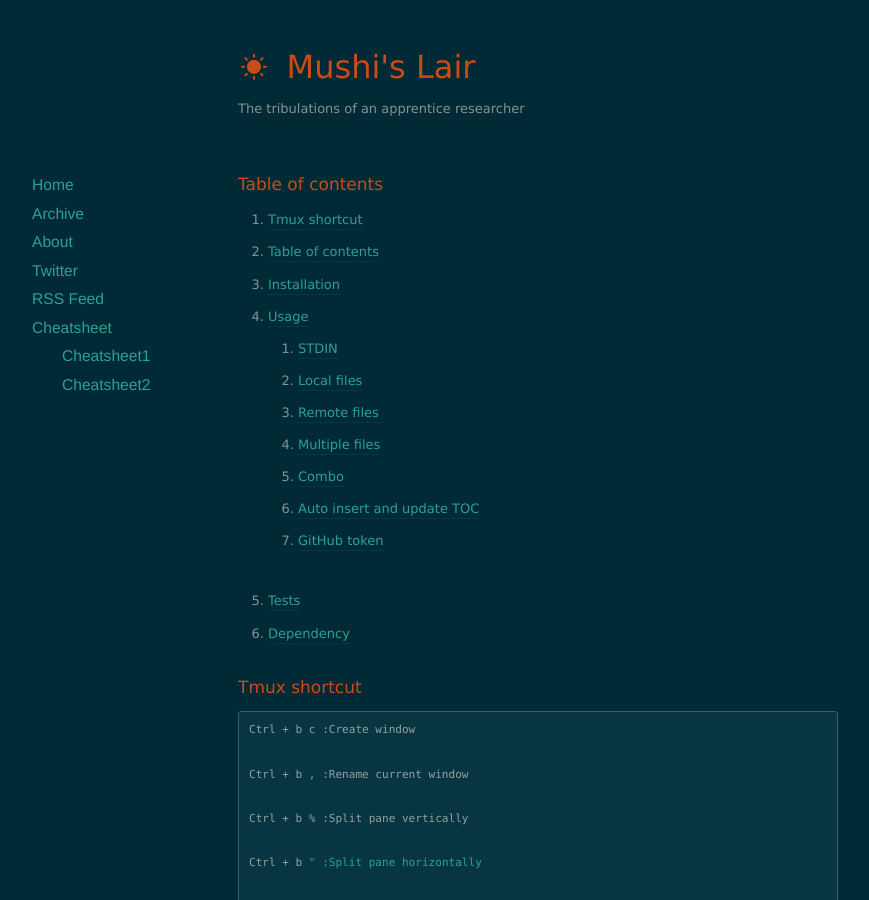
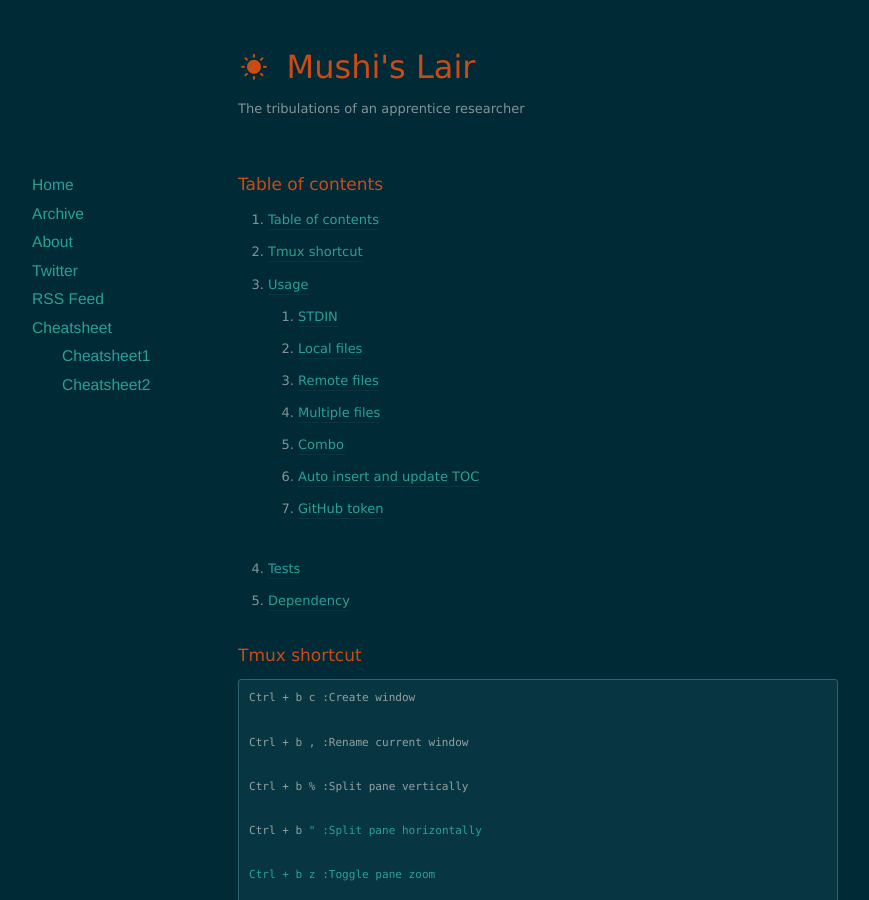
Before and after one commit to Mushi-mushi/mushi-mushi.github.io, a Jekyll site: the page built from cheat/index.markdown, in a window 1280 px wide and 900 px high. Shown: the whole window, without its empty margins (102-971 px from the left). Built offline with Jekyll 4.4.1, drawn with Linux system fonts in a browser that asks for light colours; nearby versions of some CDN libraries.

Commit message:
Update index.markdown

```diff
--- a/cheat/index.markdown
+++ b/cheat/index.markdown
@@ -8,9 +8,8 @@
 =================
 
 <!--ts-->
-   * [Tmux shortcut](#Tmux shortcut)
    * [Table of contents](#table-of-contents)
-   * [Installation](#installation)
+   * [Tmux shortcut](#Tmux-shortcut)
    * [Usage](#usage)
       * [STDIN](#stdin)
       * [Local files](#local-files)
```
